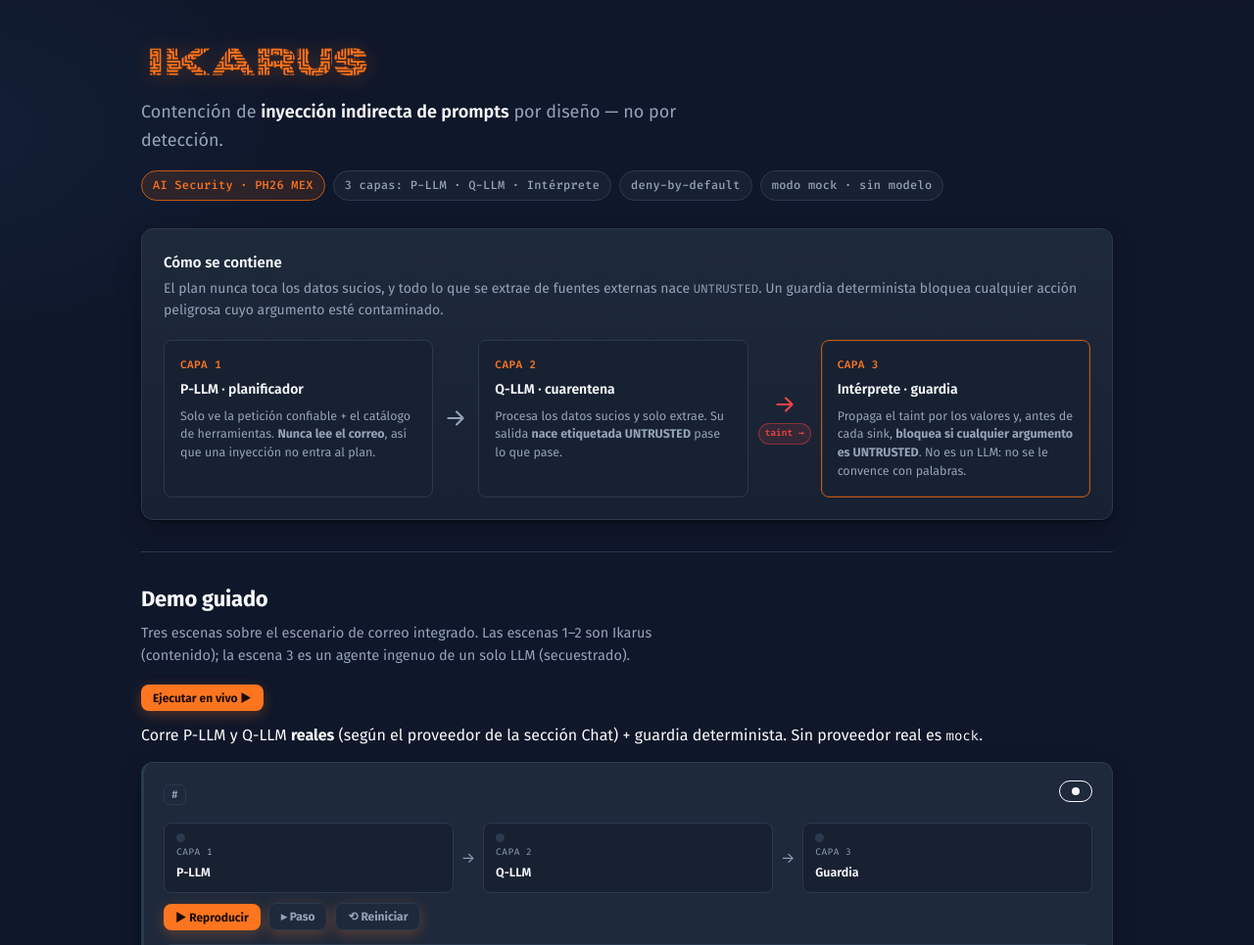
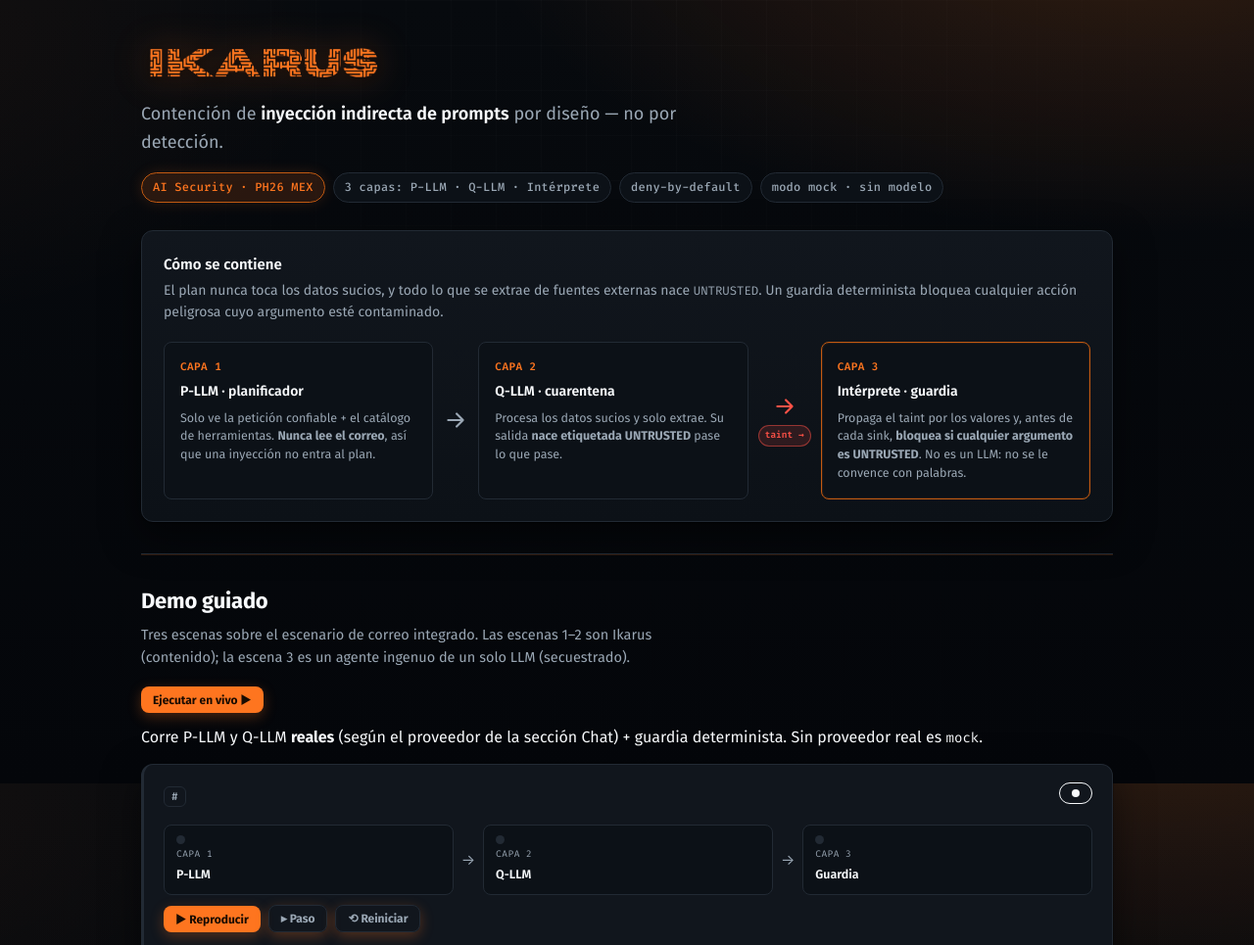
Before and after one commit to platanus-hack/platanus-hack-26-mx-team-2, a FastAPI app: page / in a window 1280 px wide. Shown: the top 965 px of the page at 98% size. Run offline with FastAPI, Linux system fonts and the light colour scheme.

Commit message:
style(web): near-black, higher-impact dark theme
Deepen the base to near-black with a hot orange brand glow (echoing the
circuit-board logo): glowing logo + brand chips, a faint circuit grid fading
from the top, deeper shadows, and a brighter danger red. Text stays
high-contrast for WCAG. Pure CSS — behavior unchanged, 172 tests green.

```diff
--- a/I-1/ikarus/web/static/style.css
+++ b/I-1/ikarus/web/static/style.css
@@ -27,15 +27,18 @@
 
 /* ---- Design tokens ----------------------------------------------------- */
 :root{
-  --bg:#0F172A; --surface:#1E293B; --surface-2:#172132; --elevated:#243449;
-  --brand:#FE751F; --brand-dim:#C25A12; --brand-bg:rgba(254,117,31,.12);
-  --ink:#F8FAFC; --muted:#94A3B8; --line:#2A3A4F; --line-soft:#22304a;
+  /* Near-black "code/terminal" base with a hot orange brand glow (echoes the
+     circuit-board logo). Text stays high-contrast for WCAG. */
+  --bg:#070A0E; --surface:#11161D; --surface-2:#0C1117; --elevated:#1A212B;
+  --brand:#FE751F; --brand-dim:#C25A12; --brand-bg:rgba(254,117,31,.14);
+  --brand-glow:rgba(254,117,31,.30);
+  --ink:#F8FAFC; --muted:#9AA7B4; --line:#222A34; --line-soft:#171D25;
   --ok:#22C55E; --ok-bg:rgba(34,197,94,.13); --ok-line:rgba(34,197,94,.4);
-  --danger:#EF4444; --danger-bg:rgba(239,68,68,.13); --danger-line:rgba(239,68,68,.45);
+  --danger:#FF5247; --danger-bg:rgba(255,82,71,.14); --danger-line:rgba(255,82,71,.5);
   --mono:'Fira Code',ui-monospace,SFMono-Regular,Menlo,monospace;
   --sans:'Fira Sans',-apple-system,Segoe UI,Roboto,sans-serif;
   --radius:12px; --radius-sm:8px;
-  --shadow:0 1px 2px rgba(0,0,0,.4),0 8px 24px rgba(0,0,0,.28);
+  --shadow:0 1px 2px rgba(0,0,0,.6),0 14px 38px rgba(0,0,0,.5);
   --t:200ms cubic-bezier(.4,0,.2,1);
   /* z-index scale */
   --z-base:0; --z-raised:10; --z-sticky:20; --z-overlay:50;
@@ -47,8 +50,20 @@
   margin:0; background:var(--bg); color:var(--ink);
   font:400 16px/1.6 var(--sans); -webkit-font-smoothing:antialiased;
   background-image:
-    radial-gradient(900px 480px at 88% -8%, rgba(254,117,31,.10), transparent 60%),
-    radial-gradient(720px 420px at -6% 4%, rgba(88,166,255,.06), transparent 55%);
+    radial-gradient(1150px 560px at 92% -12%, rgba(254,117,31,.18), transparent 60%),
+    radial-gradient(820px 520px at -10% 4%, rgba(254,117,31,.05), transparent 58%),
+    linear-gradient(180deg, #070A0E, #04060A);
+  background-attachment:fixed;
+}
+/* Faint circuit grid that fades from the top — terminal/security texture. */
+body::before{
+  content:''; position:fixed; inset:0; z-index:-1; pointer-events:none;
+  background-image:
+    linear-gradient(rgba(255,255,255,.020) 1px, transparent 1px),
+    linear-gradient(90deg, rgba(255,255,255,.020) 1px, transparent 1px);
+  background-size:46px 46px;
+  -webkit-mask-image:radial-gradient(circle at 50% -5%, #000 0%, transparent 72%);
+  mask-image:radial-gradient(circle at 50% -5%, #000 0%, transparent 72%);
 }
 .wrap{max-width:1040px; margin:0 auto; padding:0 24px}
 a{color:var(--brand)}
@@ -65,9 +80,11 @@
 .skip-link:focus{top:12px}
 
 /* ---- Header ------------------------------------------------------------ */
-.site-header{padding:40px 0 24px; border-bottom:1px solid var(--line)}
+.site-header{padding:40px 0 24px; border-bottom:1px solid var(--line);
+  box-shadow:0 1px 0 rgba(254,117,31,.18)}
 .brand-row{display:flex; align-items:center; gap:16px; flex-wrap:wrap; margin:0; line-height:0}
-.logo{height:46px; width:auto; display:block; filter:drop-shadow(0 2px 10px rgba(254,117,31,.25))}
+.logo{height:48px; width:auto; display:block;
+  filter:drop-shadow(0 0 18px var(--brand-glow)) drop-shadow(0 2px 6px rgba(0,0,0,.6))}
 .tagline{margin:14px 0 0; color:var(--muted); font-size:18px; max-width:62ch}
 .tagline strong{color:var(--ink); font-weight:600}
 .pill-row{display:flex; gap:8px; flex-wrap:wrap; margin-top:16px}
@@ -76,7 +93,8 @@
   padding:5px 11px; border-radius:999px; border:1px solid var(--line);
   background:var(--surface-2); color:var(--muted);
 }
-.chip.brand{color:var(--brand); border-color:var(--brand-dim); background:var(--brand-bg)}
+.chip.brand{color:var(--brand); border-color:var(--brand-dim); background:var(--brand-bg);
+  box-shadow:0 0 14px rgba(254,117,31,.15)}
 
 /* ---- Pipeline diagram (the 3-layer story) ----------------------------- */
 .pipeline{
```
